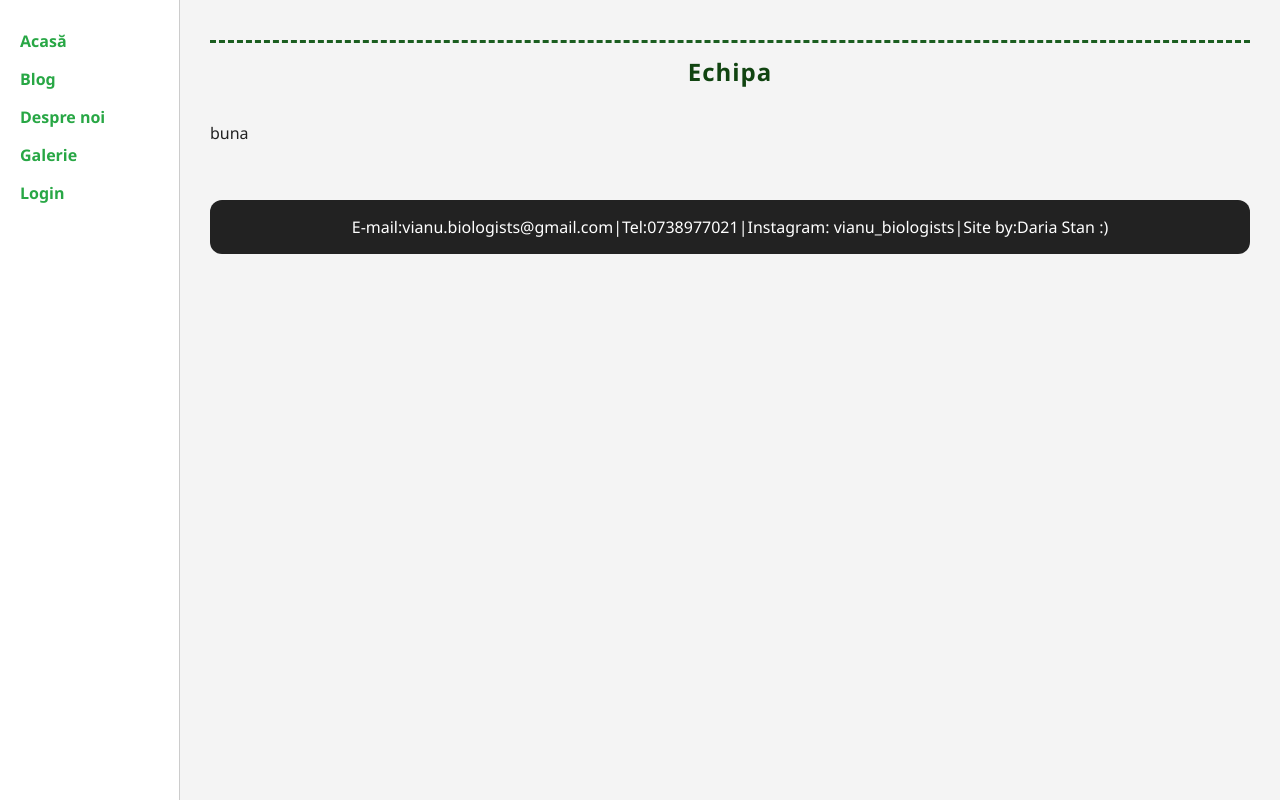
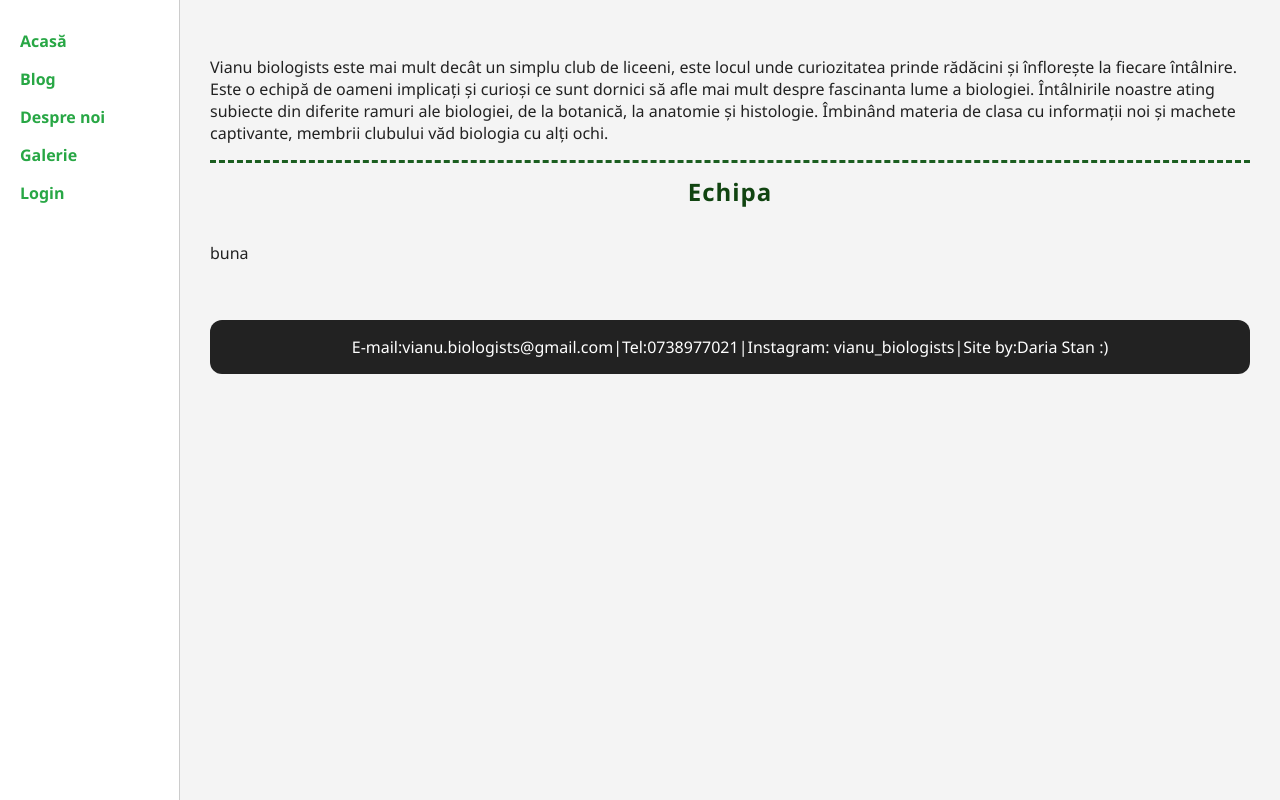
Before and after one commit to yokosumei/vianu_bio_site, a Flask app: template templates/about.html in a window 1280 px wide. Run offline with Flask 3, Linux system fonts and the light colour scheme; the template is opened without the code that fills it, so the values that code supplies are empty.

Commit message:
Update about.html

```diff
--- a/templates/about.html
+++ b/templates/about.html
@@ -3,6 +3,8 @@
 
 {% block content %}
 <section class="about">
+  <p>Vianu biologists este mai mult decât un simplu club de liceeni, este locul unde curiozitatea prinde rădăcini și înflorește la fiecare întâlnire. Este o echipă de oameni implicați și curioși ce sunt dornici să afle mai mult despre fascinanta lume a biologiei. Întâlnirile  noastre ating subiecte din diferite ramuri ale biologiei, de la botanică, la anatomie și histologie.
+    Îmbinând materia de clasa cu informații noi și machete captivante, membrii clubului văd biologia cu alți ochi.</p>
   <h1 class="about-title">Echipa</h1>
 
   <div class="team-grid">
```
